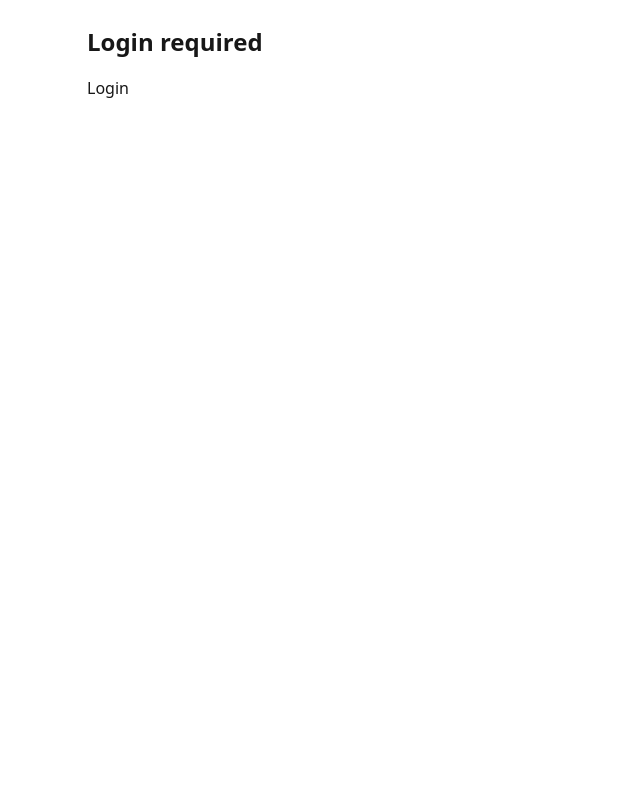
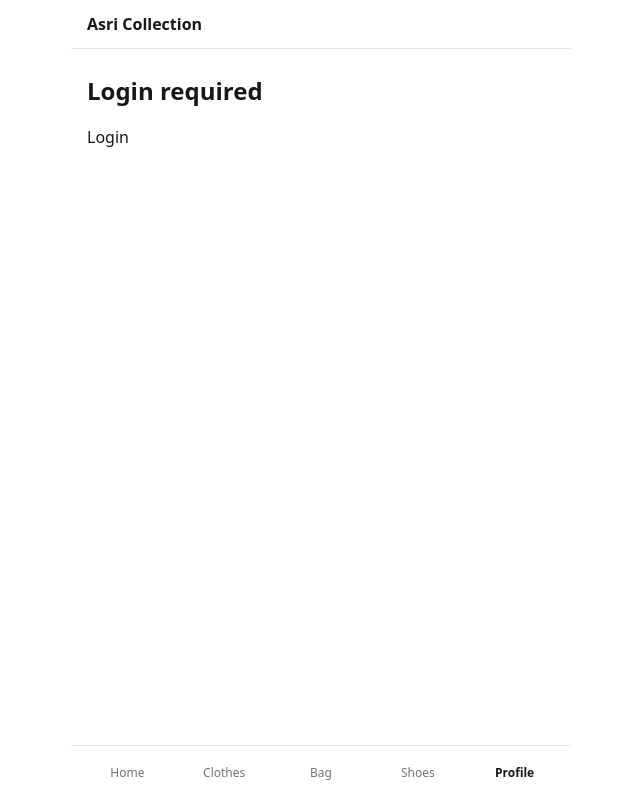
Before and after one commit to gantulu/asri, a React (Vite) app in the folder frontend/: page /profile/user in a window 1280 px wide. Shown: the whole page, without its empty margins (319-959 px from the left). Built offline with nearby package versions, Linux system fonts and the light colour scheme; no server answers.

Commit message:
fix(auth): keep profile auth pages inside app shell

```diff
--- a/frontend/src/app/App.tsx
+++ b/frontend/src/app/App.tsx
@@ -40,9 +40,7 @@ export default function App() {
           <Route path="/profile" element={<Profile />} />
         </Route>
 
-        <Route path="/profile/login" element={<Login />} />
-        <Route path="/profile/register" element={<Register />} />
-        <Route path="/profile/user" element={<User />} />
+        <Route element={<AppShell />}><Route path="/profile/login" element={<Login />} /><Route path="/profile/register" element={<Register />} /><Route path="/profile/user" element={<User />} /></Route>
         <Route path="/product/:productId" element={<Placeholder title="Product Detail" />} />
         <Route path="/checkout" element={<Placeholder title="Checkout" />} />
         <Route path="/tracking/:orderId" element={<Placeholder title="Tracking" />} />
```
